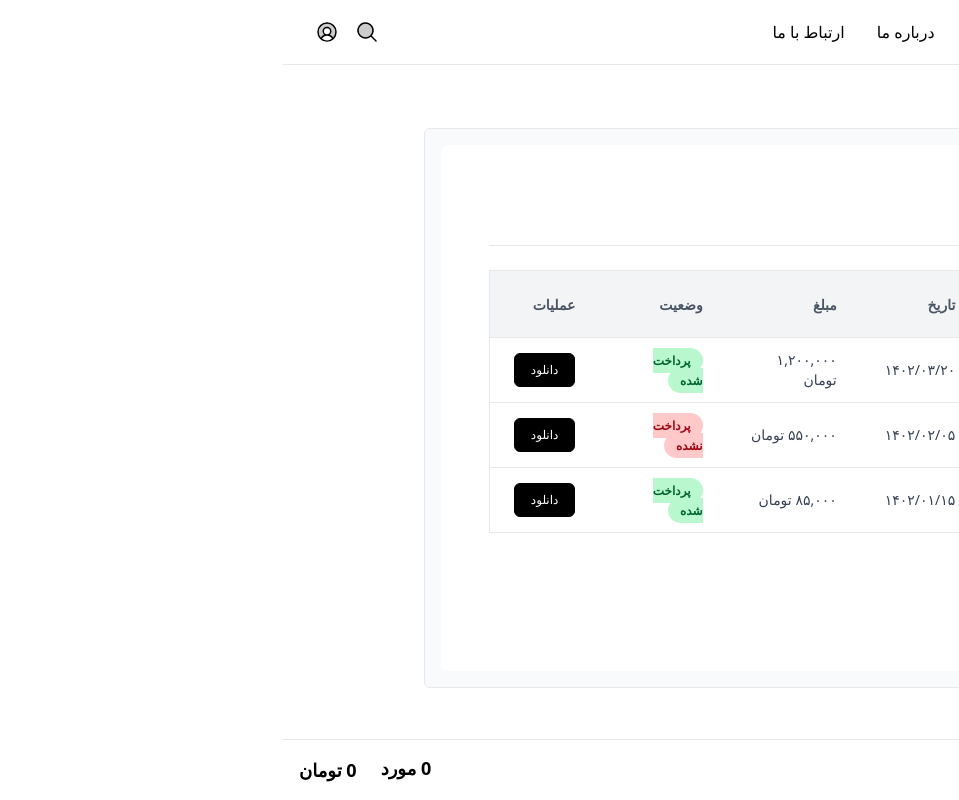
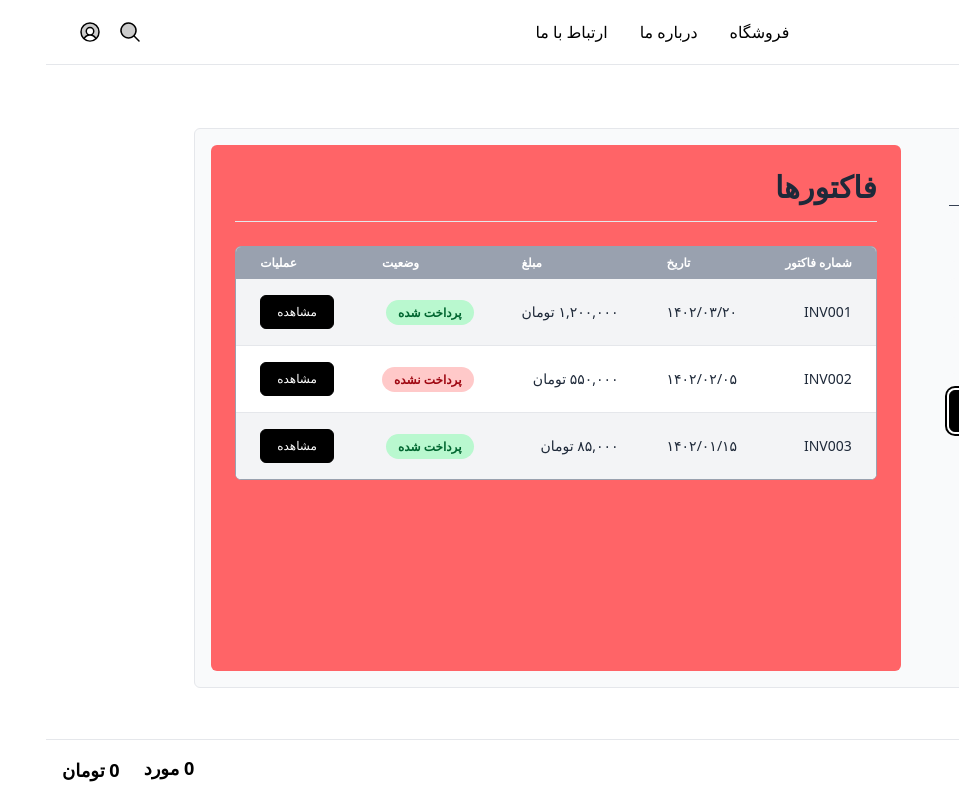
Before and after one commit to Avestair/nexa-InstrumentShop, a Next.js app in the folder frontend/: page /account in a window 1280 px wide. Both pictures are taken after a click on the button "فاکتورها". Shown: the whole page, without its empty margins (321-1280 px from the left). Built offline with nearby package versions, Linux system fonts and the light colour scheme.

Commit message:
added table and modal component, made small ui changes

```diff
--- a/frontend/app/account/page.tsx
+++ b/frontend/app/account/page.tsx
@@ -29,7 +29,6 @@ const AccountPage: React.FC = () => {
     }
   };
 
-  // Define animation variants
   const contentVariants = {
     hidden: { opacity: 0, x: -50 }, // Starts off to the left and invisible
     visible: {
@@ -41,15 +40,15 @@ const AccountPage: React.FC = () => {
   };
 
   return (
-    <div className="flex w-full justify-center">
-      <div className="mt-10 flex min-h-[70dvh] w-[90%] justify-between rounded-sm border border-gray-200 bg-gray-50 md:w-[80%] lg:w-[80%]">
+    <div className="flex justify-center">
+      <div className="mt-10 grid min-h-[70dvh] rounded-sm border border-gray-200 bg-gray-50 lg:flex lg:justify-between">
         <AccountSidebar
           activeSection={activeSection}
           onSectionChange={setActiveSection}
         />
 
         {/* Main Content */}
-        <main className="border-gray- mx-4 my-4 flex w-full justify-center rounded-sm bg-white p-4">
+        <main className="mx-4 my-4 flex justify-center rounded-sm bg-red-400 p-4">
           <AnimatePresence mode="wait">
             <motion.div
               key={activeSection}
--- a/frontend/components/AccountSideBar.tsx
+++ b/frontend/components/AccountSideBar.tsx
@@ -39,21 +39,21 @@ export default function AccountSidebar({
   ];
 
   return (
-    <aside className="min-w-[260px] p-8">
+    <aside className="p-8 lg:min-w-[150px] xl:min-w-[260px]">
       <h2 className="mb-4 border-b border-gray-700 pb-4 text-xl font-medium">
         حساب کاربری
       </h2>
       <nav>
-        <ul>
+        <ul className="lg:grid lg:gap-4">
           {sections.map((section) => (
-            <li key={section.id} className="mb-4">
+            <li key={section.id}>
               <Button
                 variant="default"
                 className={`flex w-full gap-8 ${activeSection === section?.id ? "bg-black text-white" : "border-0 !bg-gray-50 !text-black"}`}
                 onClick={() => onSectionChange(section.id)}
               >
-                {section.icon}
-                {section.name}
+                <span className="hidden">{section.icon}</span>
+                <p className="text-sm xl:text-base">{section.name}</p>
               </Button>
             </li>
           ))}
--- a/frontend/components/Invoices.tsx
+++ b/frontend/components/Invoices.tsx
@@ -1,4 +1,7 @@
+import React, { useState } from "react";
 import { Button } from "../ui/Button";
+import Modal from "./Modal";
+import Table from "../ui/Table";
 
 interface Invoice {
   id: string;
@@ -29,49 +32,74 @@ export default function Invoices() {
     },
   ];
 
+  const headerForModal = [
+    "ردیف",
+    "شرح کالا / خدمات",
+    "تعداد",
+    "قیمت واحد (ریال)",
+    "مبلغ کل (ریال)",
+  ];
+  const dataForModal = [
+    ["1", "لپ تاپ مدل X32", "2", "35000000", "70000000"],
+    ["2", "ماوس بی سیم", "3", "800000", "2400000"],
+    ["3", "کیبورد مکانیکی", "1", "2500000", "2500000"],
+    ["4", "نصب نرم افزار", "1", "1500000", "1500000"],
+  ];
+
+  const mainTableHeaders = ["شماره فاکتور", "تاریخ", "مبلغ", "وضعیت", "عملیات"];
+
+  const mainTableData = invoices.map((invoice) => {
+    const [showModalForThisInvoice, setShowModalForThisInvoice] =
+      useState(false);
+
+    function toggleModalForThisInvoice() {
+      setShowModalForThisInvoice(!showModalForThisInvoice);
+    }
+
+    return [
+      invoice.id,
+      invoice.date,
+      invoice.amount,
+      <span
+        className={`rounded-full px-3 py-1 text-xs font-semibold ${invoice.status === "پرداخت شده" ? "bg-green-200 text-green-800" : ""} ${invoice.status === "پرداخت نشده" ? "bg-red-200 text-red-800" : ""} `}
+        key={`${invoice.id}-status`}
+      >
+        {invoice.status}
+      </span>,
+      <React.Fragment key={`${invoice.id}-actions`}>
+        <Button
+          onClick={toggleModalForThisInvoice}
+          variant="default"
+          className="!text-xs"
+        >
+          مشاهده
+        </Button>
+        {showModalForThisInvoice && (
+          <Modal
+            title="اطلاعات فاکتور"
+            description={`شما در حال مشاهده اطلاعات فاکتور ${invoice.id} هستید`}
+            body={
+              <div className="p-4">
+                <Table
+                  initialData={dataForModal}
+                  initialHeaders={headerForModal}
+                />
+              </div>
+            }
+            onClose={toggleModalForThisInvoice}
+          />
+        )}
+      </React.Fragment>,
+    ];
+  });
+
   return (
-    <section className="mb-8 rounded-sm p-8">
+    <section className="mb-8 rounded-sm p-2">
       <h2 className="mb-6 border-b pb-4 text-right text-3xl font-semibold text-gray-800">
         فاکتورها
       </h2>
-      <div className="overflow-x-auto">
-        <table className="min-w-full border border-gray-200 bg-white text-right">
-          <thead>
-            <tr className="bg-gray-100 text-sm leading-normal text-gray-600 uppercase">
-              <th className="border-b border-gray-200 px-6 py-3">
-                شماره فاکتور
-              </th>
-              <th className="border-b border-gray-200 px-6 py-3">تاریخ</th>
-              <th className="border-b border-gray-200 px-6 py-3">مبلغ</th>
-              <th className="border-b border-gray-200 px-6 py-3">وضعیت</th>
-              <th className="border-b border-gray-200 px-6 py-3">عملیات</th>
-            </tr>
-          </thead>
-          <tbody className="text-sm font-light text-gray-700">
-            {invoices.map((invoice) => (
-              <tr
-                key={invoice.id}
-                className="border-b border-gray-200 hover:bg-gray-50"
-              >
-                <td className="px-6 py-3">{invoice.id}</td>
-                <td className="px-6 py-3">{invoice.date}</td>
-                <td className="px-6 py-3">{invoice.amount}</td>
-                <td className="px-6 py-3">
-                  <span
-                    className={`rounded-full px-3 py-1 text-xs font-semibold ${invoice.status === "پرداخت شده" ? "bg-green-200 text-green-800" : ""} ${invoice.status === "پرداخت نشده" ? "bg-red-200 text-red-800" : ""} `}
-                  >
-                    {invoice.status}
-                  </span>
-                </td>
-                <td className="px-6 py-3">
-                  <Button variant="default" className="!text-xs">
-                    دانلود
-                  </Button>
-                </td>
-              </tr>
-            ))}
-          </tbody>
-        </table>
+      <div>
+        <Table initialHeaders={mainTableHeaders} initialData={mainTableData} />
       </div>
     </section>
   );
--- /dev/null
+++ b/frontend/components/Modal.tsx
@@ -0,0 +1,69 @@
+import React from "react";
+import { PiX } from "react-icons/pi";
+
+interface ModalProps {
+  mainContainerClassName?: string;
+  title: string;
+  description?: string;
+  body: React.ReactNode;
+  bodyContainerClassName?: string;
+  footer?: React.ReactNode;
+  footerContainerClassName?: string;
+  onClose: () => void;
+}
+
+export default function Modal({
+  mainContainerClassName,
+  title,
+  description,
+  body,
+  bodyContainerClassName,
+  footer,
+  footerContainerClassName,
+  onClose,
+}: ModalProps) {
+  return (
+    <div
+      className="bg-opacity-50 fixed inset-0 z-50 flex items-center justify-center bg-gray-100/30 backdrop-blur-xs"
+      onClick={onClose}
+    >
+      <div
+        className={`relative m-4 grid w-full max-w-lg gap-4 rounded-lg bg-white p-6 shadow-xl ${mainContainerClassName}`}
+        onClick={(e) => e.stopPropagation()}
+      >
+        {/* Close button */}
+        <button
+          onClick={onClose}
+          className="absolute top-3 left-3 cursor-pointer text-2xl text-gray-500 transition-all duration-300 hover:text-gray-800"
+          aria-label="Close modal"
+        >
+          <PiX className="size-6" />
+        </button>
+
+        {/* Modal Header */}
+        <div className="grid gap-2 border-b pb-4">
+          <p className="text-2xl font-bold text-gray-800">{title}</p>
+          {description && (
+            <p className="text-sm text-gray-500">{description}</p>
+          )}
+        </div>
+
+        {/* Modal Body */}
+        <div
+          className={`grid max-h-[70vh] gap-3 overflow-y-auto ${bodyContainerClassName}`}
+        >
+          {body}
+        </div>
+
+        {/* Modal Footer */}
+        {footer && (
+          <div
+            className={`flex justify-end gap-3 border-t pt-4 ${footerContainerClassName}`}
+          >
+            {footer}
+          </div>
+        )}
+      </div>
+    </div>
+  );
+}
--- /dev/null
+++ b/frontend/ui/Table.tsx
@@ -0,0 +1,44 @@
+import React from "react";
+
+interface TableProps {
+  initialHeaders: string[];
+  initialData: (string | React.ReactNode)[][];
+}
+
+export default function Table({ initialHeaders, initialData }: TableProps) {
+  return (
+    <div className="w-full overflow-x-auto rounded-sm border border-gray-400 bg-white">
+      <table className="min-w-full">
+        <thead className="bg-gray-400">
+          <tr>
+            {initialHeaders.map((header, colIndex) => (
+              <th
+                key={colIndex}
+                className="px-6 py-2 text-left text-xs font-semibold text-white"
+              >
+                {header}
+              </th>
+            ))}
+          </tr>
+        </thead>
+        <tbody className="divide-y divide-gray-200 bg-white">
+          {initialData.map((row, rowIndex) => (
+            <tr
+              key={rowIndex}
+              className={rowIndex % 2 === 0 ? "bg-gray-100" : "bg-white"}
+            >
+              {row.map((cell, colIndex) => (
+                <td
+                  key={colIndex}
+                  className="px-6 py-4 text-sm whitespace-nowrap text-gray-800"
+                >
+                  {cell}
+                </td>
+              ))}
+            </tr>
+          ))}
+        </tbody>
+      </table>
+    </div>
+  );
+}
```
